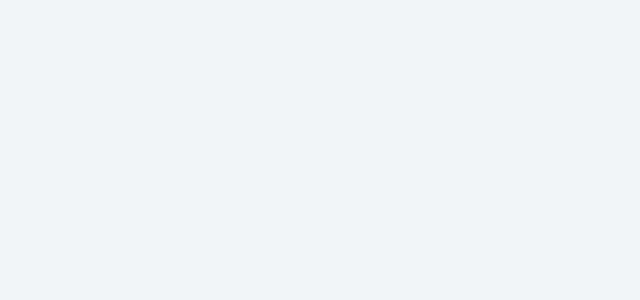
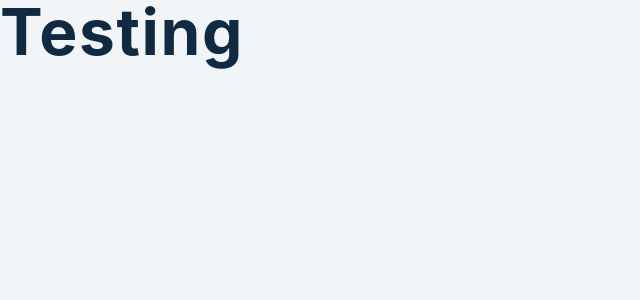
Before and after one commit to kundankr94700/React_Testing, a React (Create React App) app: page / in a window 1280 px wide. Shown: the top 300 px of the page, without its empty margins (0-640 px from the left). Built offline with nearby package versions, Linux system fonts and the light colour scheme.

Commit message:
cleanedup my boiler plate

```diff
--- /dev/null
+++ b/src/App.css
@@ -0,0 +1,38 @@
+.App {
+  text-align: center;
+}
+
+.App-logo {
+  height: 40vmin;
+  pointer-events: none;
+}
+
+@media (prefers-reduced-motion: no-preference) {
+  .App-logo {
+    animation: App-logo-spin infinite 20s linear;
+  }
+}
+
+.App-header {
+  background-color: #282c34;
+  min-height: 100vh;
+  display: flex;
+  flex-direction: column;
+  align-items: center;
+  justify-content: center;
+  font-size: calc(10px + 2vmin);
+  color: white;
+}
+
+.App-link {
+  color: #61dafb;
+}
+
+@keyframes App-logo-spin {
+  from {
+    transform: rotate(0deg);
+  }
+  to {
+    transform: rotate(360deg);
+  }
+}
--- a/src/App.js
+++ b/src/App.js
@@ -2,7 +2,7 @@
   return (
     <div className="App">
       <header className="App-header">
-
+        <h1>Testing </h1>
       </header>
     </div>
   );
```
Also changed, not shown: 1 other file (tests, documents, lock files or other folders).
